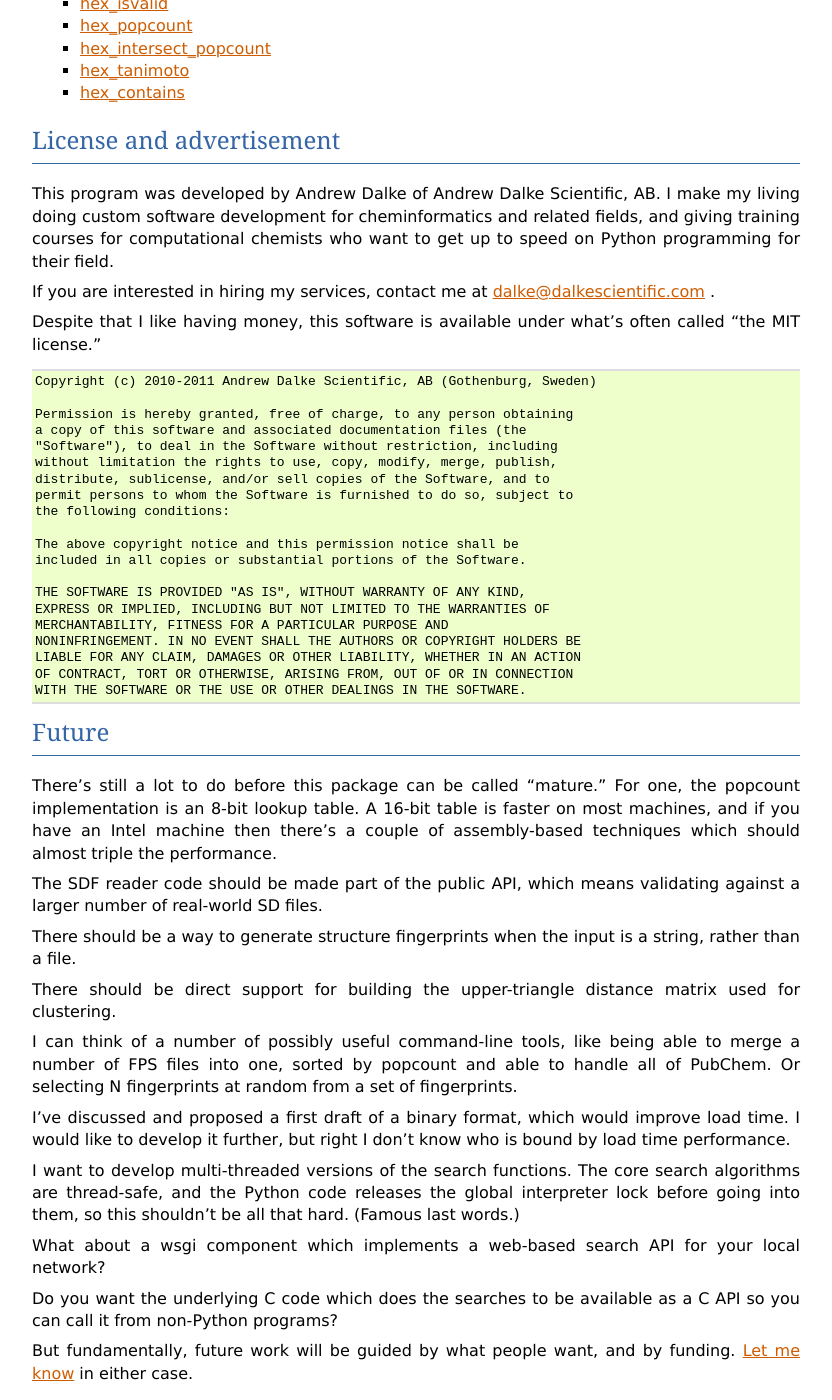
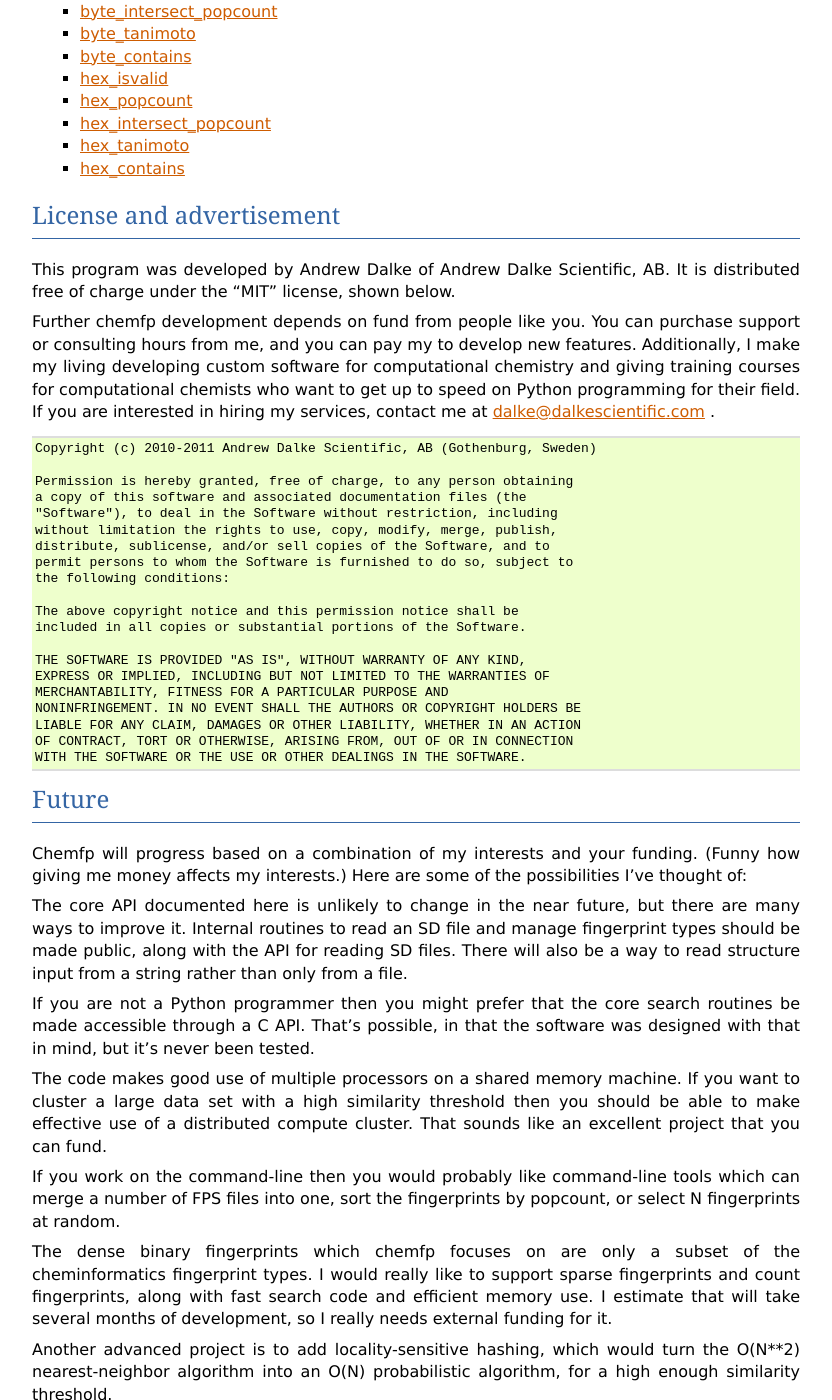
Before and after one commit to llazzaro/chem-fingerprints, a Sphinx documentation site: the page built from docs/index.rst, in a window 1280 px wide and 1400 px high, scrolled down 1728 px. Shown: the whole window, without its empty margins (48-880 px from the left). Built offline with Sphinx 7.4.7, drawn with Linux system fonts in a browser that asks for light colours; some of the changed text lies outside the part shown.

Commit message:
Doc updates

```diff
--- a/docs/index.rst
+++ b/docs/index.rst
@@ -22,8 +22,14 @@
 critical sections. The parts of the library API documented here are
 meant for public use, along with some examples.
 
+
 Remember: chemfp cannot generate fingerprints from a structure file
 without a third-party chemistry toolkit.
+
+Chemfp is regularly tested on a Mac using OEChem 1.7.4, OEChem 1.7.6,
+OpenBabel 2.2.3, OpenBabel 2.3.0, OpenBabel 2.3+svn, RDKit 201012,
+RDKit 201103, RDKit 201106 and RDKit 201112 as well as Python 2.5,
+2.6, and 2.7.
 
 
 .. toctree::
@@ -40,16 +46,17 @@
 =========================
 
 This program was developed by Andrew Dalke of Andrew Dalke Scientific,
-AB. I make my living doing custom software development for
-cheminformatics and related fields, and giving training courses for
-computational chemists who want to get up to speed on Python
-programming for their field.
+AB. It is distributed free of charge under the "MIT" license, shown
+below.
 
-If you are interested in hiring my services, contact me at
-dalke@dalkescientific.com .
+Further chemfp development depends on fund from people like you. You
+can purchase support or consulting hours from me, and you can pay my
+to develop new features. Additionally, I make my living developing
+custom software for computational chemistry and giving training
+courses for computational chemists who want to get up to speed on
+Python programming for their field.  If you are interested in hiring
+my services, contact me at dalke@dalkescientific.com .
 
-Despite that I like having money, this software is available under
-what's often called "the MIT license."
 
 .. highlight:: none
 
@@ -80,40 +87,45 @@
 Future
 ======
 
-There's still a lot to do before this package can be called "mature."
-For one, the popcount implementation is an 8-bit lookup table. A
-16-bit table is faster on most machines, and if you have an Intel
-machine then there's a couple of assembly-based techniques which
-should almost triple the performance.
+Chemfp will progress based on a combination of my interests and your
+funding. (Funny how giving me money affects my interests.) Here are
+some of the possibilities I've thought of:
 
-The SDF reader code should be made part of the public API, which means
-validating against a larger number of real-world SD files.
+The core API documented here is unlikely to change in the near future,
+but there are many ways to improve it. Internal routines to read an SD
+file and manage fingerprint types should be made public, along with
+the API for reading SD files. There will also be a way to read
+structure input from a string rather than only from a file.
 
-There should be a way to generate structure fingerprints when the
-input is a string, rather than a file.
+If you are not a Python programmer then you might prefer that the core
+search routines be made accessible through a C API. That's possible,
+in that the software was designed with that in mind, but it's never
+been tested.
 
-There should be direct support for building the upper-triangle
-distance matrix used for clustering.
+The code makes good use of multiple processors on a shared memory
+machine. If you want to cluster a large data set with a high
+similarity threshold then you should be able to make effective use of
+a distributed compute cluster. That sounds like an excellent project
+that you can fund.
 
-I can think of a number of possibly useful command-line tools, like
-being able to merge a number of FPS files into one, sorted by popcount
-and able to handle all of PubChem.  Or selecting N fingerprints at
-random from a set of fingerprints.
+If you work on the command-line then you would probably like
+command-line tools which can merge a number of FPS files into one,
+sort the fingerprints by popcount, or select N fingerprints at random.
 
-I've discussed and proposed a first draft of a binary format, which
-would improve load time. I would like to develop it further, but right
-I don't know who is bound by load time performance.
+The dense binary fingerprints which chemfp focuses on are only a
+subset of the cheminformatics fingerprint types. I would really like
+to support sparse fingerprints and count fingerprints, along with fast
+search code and efficient memory use. I estimate that will take
+several months of development, so I really needs external funding for
+it.
 
-I want to develop multi-threaded versions of the search functions. The
-core search algorithms are thread-safe, and the Python code releases
-the global interpreter lock before going into them, so this shouldn't
-be all that hard. (Famous last words.)
+Another advanced project is to add locality-sensitive hashing, which
+would turn the O(N**2) nearest-neighbor algorithm into an O(N)
+probabilistic algorithm, for a high enough similarity threshold.
 
-What about a wsgi component which implements a web-based search API
-for your local network?
-
-Do you want the underlying C code which does the searches to be
-available as a C API so you can call it from non-Python programs?
+There are any number of higher-level tools which can be built on the
+chemfp components. For example, what about a wsgi component which
+implements a web-based search API for your local network?
 
 But fundamentally, future work will be guided by what people want, and
 by funding. `Let me know <mailto:dalke@dalkescientific.com>`_ in
```
Also changed, not shown: 1 other file.
